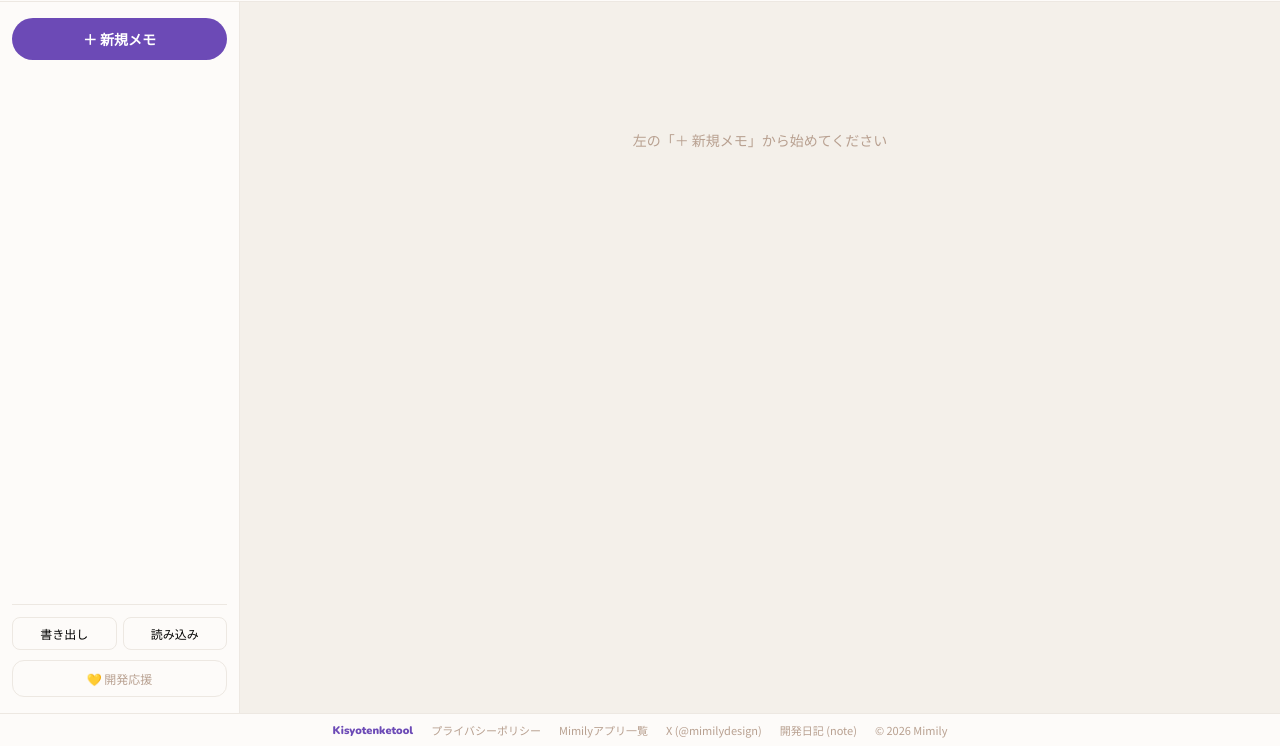
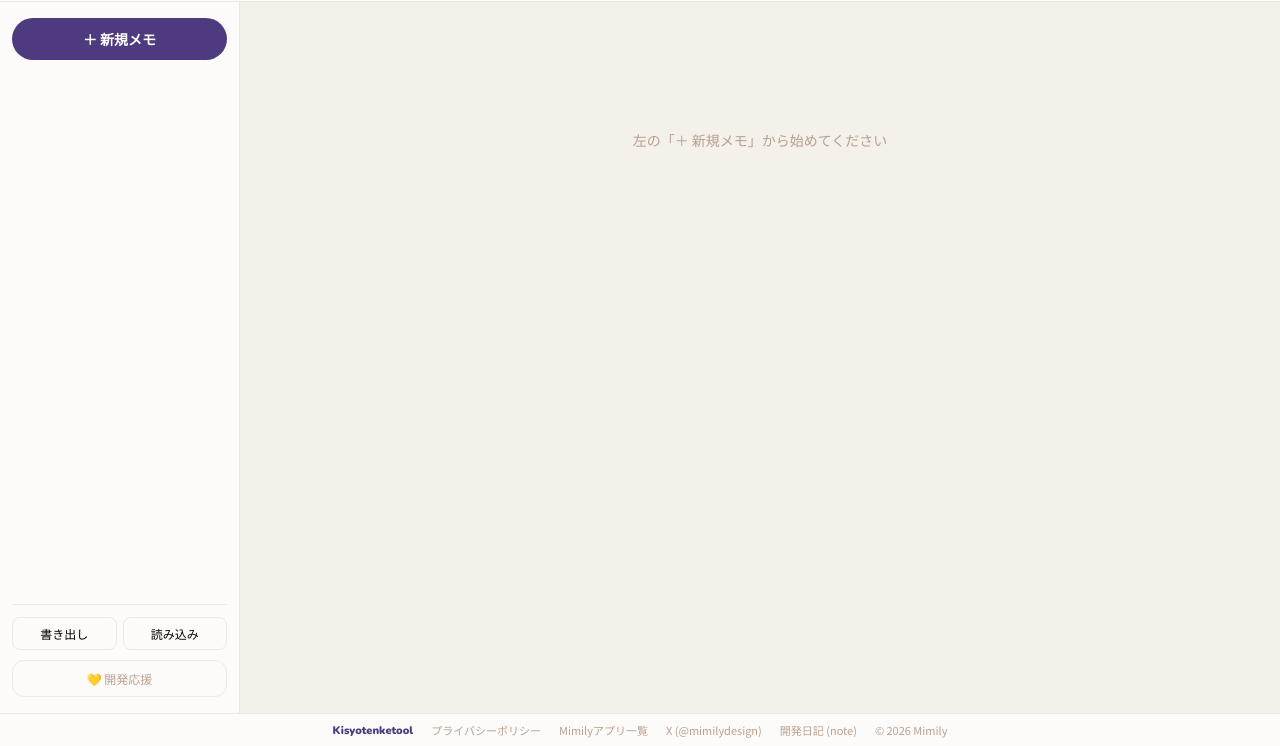
Before and after one commit to mimilyappdev/kisyotenketool, a plain HTML site: page index.html in a window 1280 px wide. Shown: the part 54-800 px from the top of the page. Drawn offline with nearby package versions, Linux system fonts and the light colour scheme; a web font is replaced by a local one.

Commit message:
style: ブランド色を濃い紫(#4E3A7E)に変更し、Rakuシリーズの並びになじませる
Co-Authored-By: Claude Opus 5.5 <noreply@anthropic.com>

```diff
--- a/index.html
+++ b/index.html
@@ -18,9 +18,9 @@
 <link href="https://fonts.googleapis.com/css2?family=Nunito:wght@400;700;900&family=Zen+Maru+Gothic:wght@400;700&family=Noto+Sans+JP:wght@300;400;500;700&display=swap" rel="stylesheet">
 <style>
   :root{
-    --brand: #6C4AB6;
-    --brand-dark: #4f3485;
-    --brand-light: #efe7fa;
+    --brand: #4E3A7E;
+    --brand-dark: #3A2A60;
+    --brand-light: #ECE7F3;
     --page-bg: #F4F0EA;
     --panel-bg: #FDFBF9;
     --border: #EDE8E2;
```
